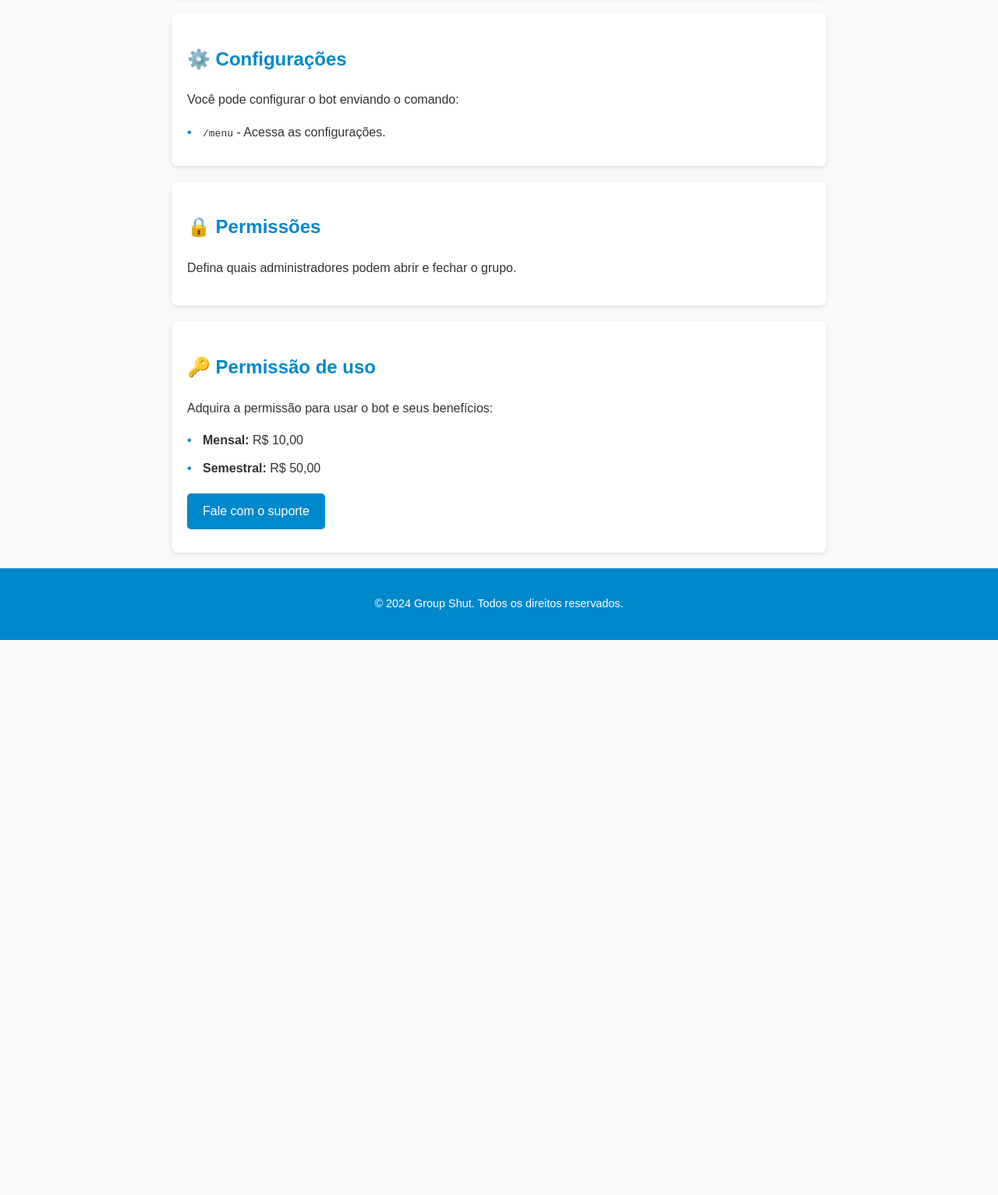
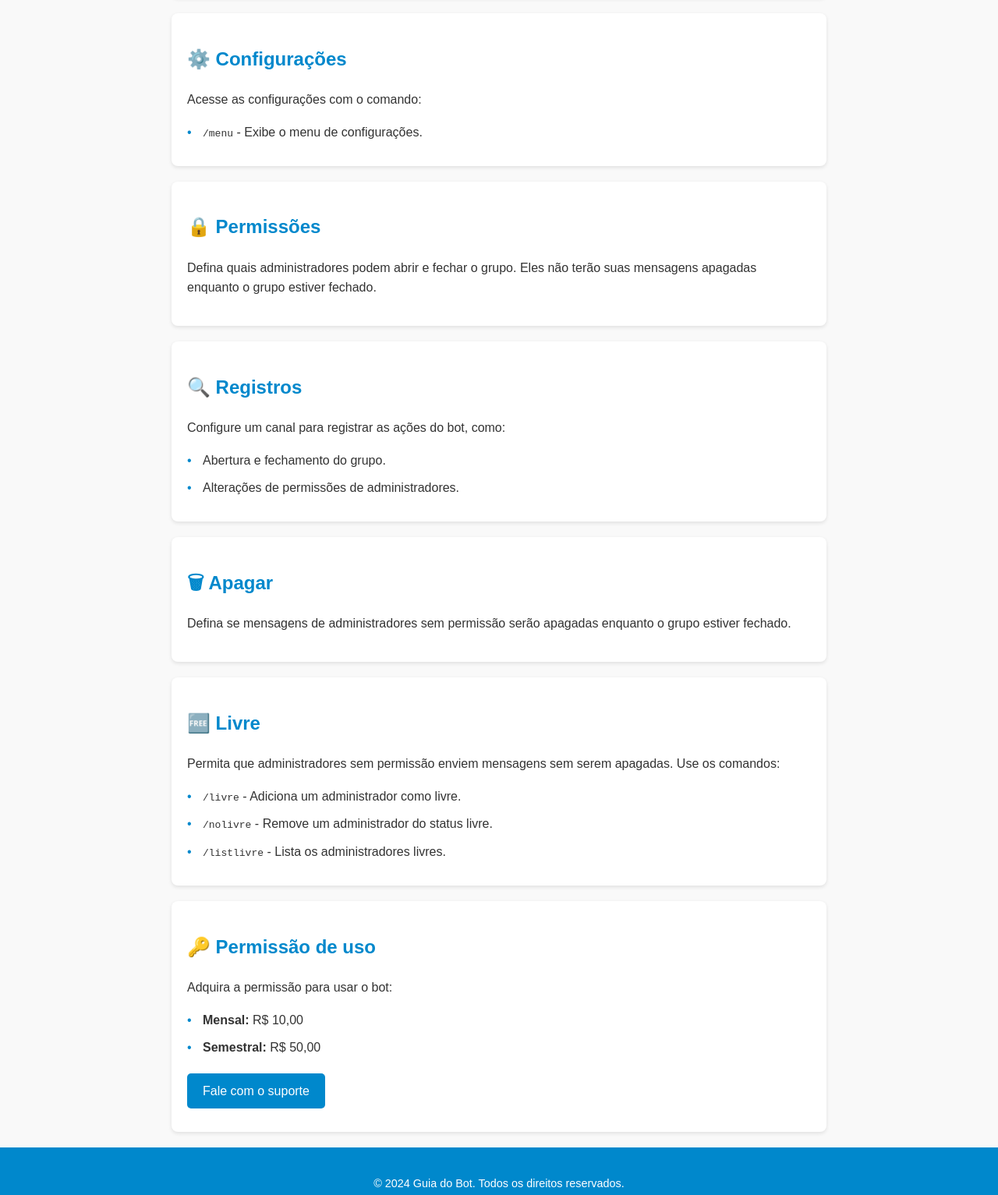
Before and after one commit to moraeshoje/GroupShut, a plain HTML site: page index.html in a window 1280 px wide. Shown: the part 1236-2769 px from the top of the page at 78% size. Before the commit the page ends 2057 px from the top, so only its background shows below. Drawn offline with Linux system fonts and the light colour scheme.

Commit message:
Update index.html
Atualização

```diff
--- a/index.html
+++ b/index.html
@@ -3,7 +3,7 @@
 <head>
     <meta charset="UTF-8">
     <meta name="viewport" content="width=device-width, initial-scale=1.0">
-    <title>Guia de Utilização Group Shut</title>
+    <title>Guia de Utilização do Bot</title>
     <style>
         body {
             font-family: Arial, sans-serif;
@@ -139,18 +139,39 @@
     </section>
     <section id="configuracoes">
         <h2>⚙️ Configurações</h2>
-        <p>Você pode configurar o bot enviando o comando:</p>
+        <p>Acesse as configurações com o comando:</p>
         <ul>
-            <li><code>/menu</code> - Acessa as configurações.</li>
+            <li><code>/menu</code> - Exibe o menu de configurações.</li>
         </ul>
     </section>
     <section id="permissoes">
         <h2>🔒 Permissões</h2>
-        <p>Defina quais administradores podem abrir e fechar o grupo.</p>
+        <p>Defina quais administradores podem abrir e fechar o grupo. Eles não terão suas mensagens apagadas enquanto o grupo estiver fechado.</p>
+    </section>
+    <section id="registros">
+        <h2>🔍 Registros</h2>
+        <p>Configure um canal para registrar as ações do bot, como:</p>
+        <ul>
+            <li>Abertura e fechamento do grupo.</li>
+            <li>Alterações de permissões de administradores.</li>
+        </ul>
+    </section>
+    <section id="apagar">
+        <h2>🗑 Apagar</h2>
+        <p>Defina se mensagens de administradores sem permissão serão apagadas enquanto o grupo estiver fechado.</p>
+    </section>
+    <section id="livre">
+        <h2>🆓 Livre</h2>
+        <p>Permita que administradores sem permissão enviem mensagens sem serem apagadas. Use os comandos:</p>
+        <ul>
+            <li><code>/livre</code> - Adiciona um administrador como livre.</li>
+            <li><code>/nolivre</code> - Remove um administrador do status livre.</li>
+            <li><code>/listlivre</code> - Lista os administradores livres.</li>
+        </ul>
     </section>
     <section id="permissao-de-uso">
         <h2>🔑 Permissão de uso</h2>
-        <p>Adquira a permissão para usar o bot e seus benefícios:</p>
+        <p>Adquira a permissão para usar o bot:</p>
         <ul>
             <li><b>Mensal:</b> R$ 10,00</li>
             <li><b>Semestral:</b> R$ 50,00</li>
@@ -158,7 +179,7 @@
         <a href="t.me/moraeshojebot?start=menu_shut" class="btn">Fale com o suporte</a>
     </section>
     <footer>
-        <p>&copy; 2024 Group Shut. Todos os direitos reservados.</p>
+        <p>&copy; 2024 Guia do Bot. Todos os direitos reservados.</p>
     </footer>
 </body>
 </html>
```
